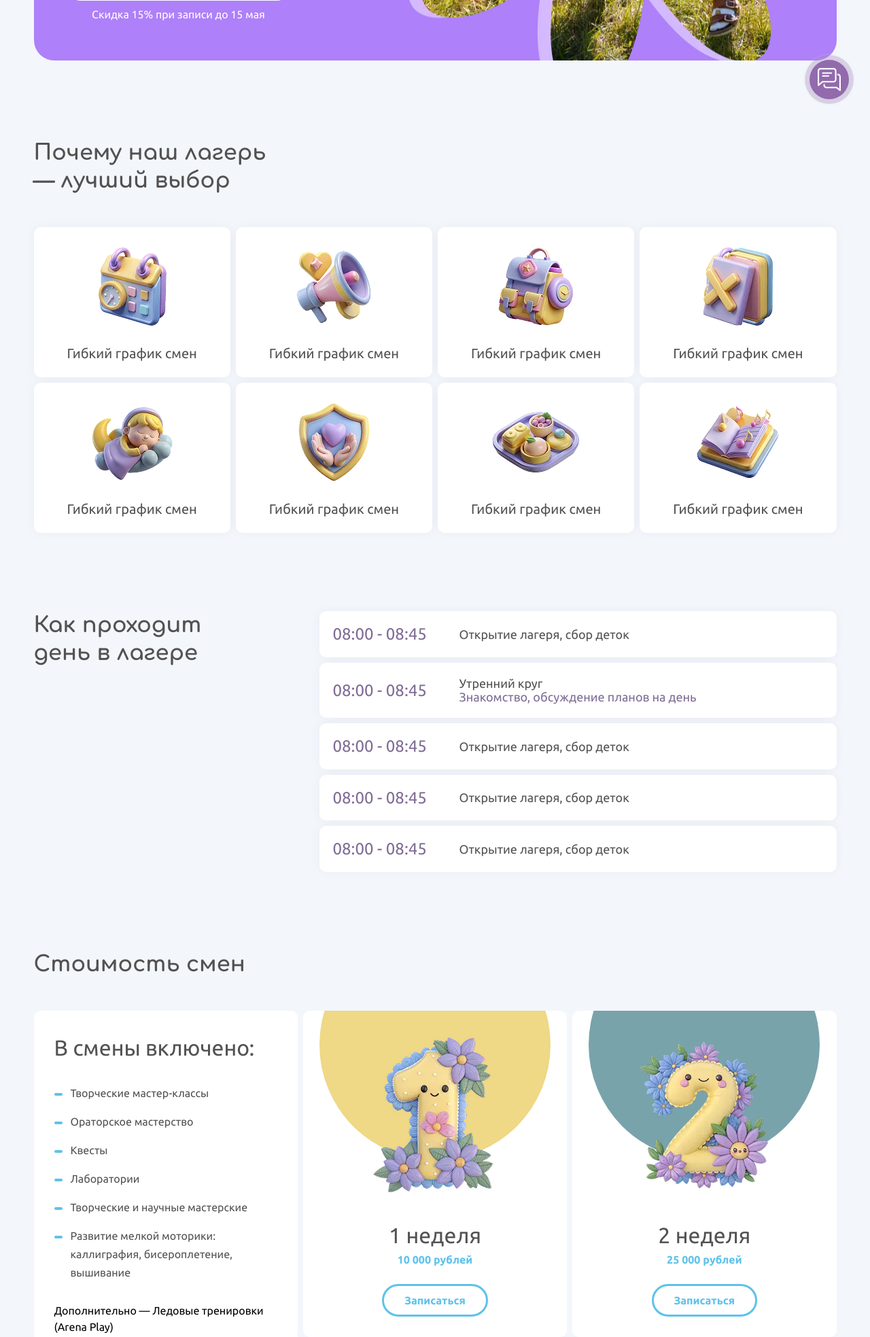
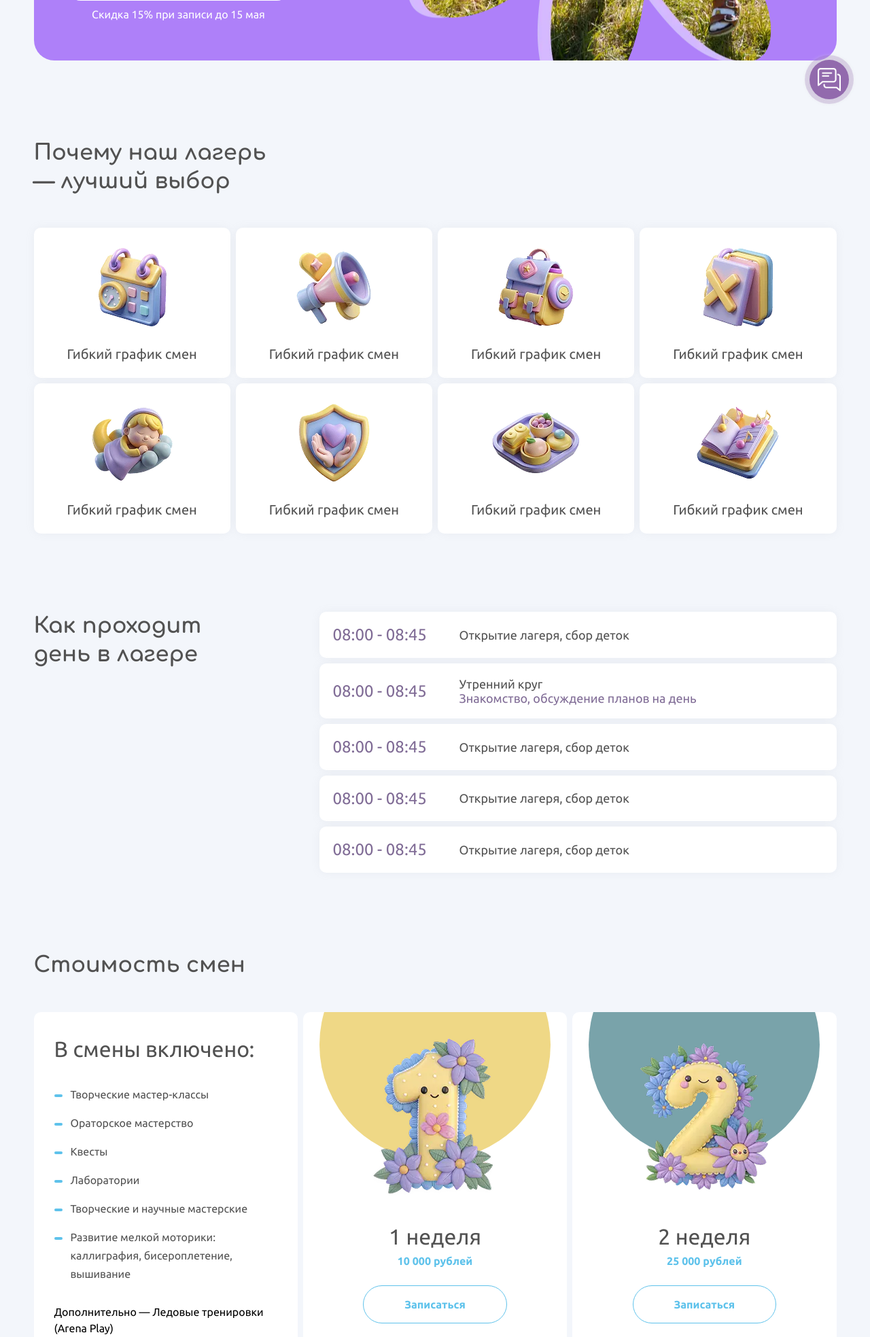
Before and after one commit to acr0matic/happy-children, a PHP site: page /camp.php in a window 1280 px wide. Shown: the part 623-2590 px from the top of the page at 68% size. Run offline with PHP 8.4, Linux system fonts and the light colour scheme; style sheets or scripts are compiled from the project's sources.

Commit message:
feat: правки при интеграции

```diff
--- a/src/scripts/script.js
+++ b/src/scripts/script.js
@@ -42,3 +42,11 @@ new SmoothScroll('a[href*="/#"]', {
 AOS.init({
   once: true,
 });
+
+
+if (document.querySelector('#camp-page')) {
+  new SmoothScroll('a[href*="#"]', {
+    speed: 500,
+    speedAsDuration: true,
+  });
+}
--- a/src/scss/components/button/_button.scss
+++ b/src/scss/components/button/_button.scss
@@ -1,9 +1,14 @@
 .button {
-  outline: none;
+  @include breakpoint($breakpoint-laptop--medium) {
+    font-size: $font-size-6;
+  }
+
+  display: inline-block;
+  padding: 18px 30px;
+
   border: none;
   border-radius: 28px;
-
-  padding: 18px 30px;
+  outline: none;
 
   color: $button__text;
   font-weight: $weight-Bold;
@@ -11,19 +16,15 @@
   cursor: pointer;
   transition: 0.15s ease;
 
-  @include breakpoint($breakpoint-laptop--medium) {
-    font-size: $font-size-6;
-  }
-
   &:hover:enabled {
     @media (hover: hover) {
-      color: $button__text;
       border-color: $button__border--hover;
       background-color: $button__bg--hover;
+      color: $button__text;
     }
   }
 
   &:disabled {
-	opacity: 0.7;
+    opacity: 0.7;
   }
 }
--- a/src/scss/layout/pages/camp/_callback.scss
+++ b/src/scss/layout/pages/camp/_callback.scss
@@ -1,4 +1,6 @@
 #cp-camp-callback {
+  overflow: visible;
+
   .callback {
     &__grid {
       @include breakpoint($breakpoint-laptop--medium) {
--- a/src/scss/layout/pages/camp/_page.scss
+++ b/src/scss/layout/pages/camp/_page.scss
@@ -8,14 +8,17 @@
 
     &__title {
       @include breakpoint($breakpoint-tablet) {
+        font-size: 24px;
         text-align: left;
       }
 
       font-weight: $weight-Bold;
+      line-height: 1.3;
     }
   }
 
   .button {
     padding: 12px 30px;
+    border-width: 1px;
   }
 }
--- a/src/scss/layout/pages/camp/_price.scss
+++ b/src/scss/layout/pages/camp/_price.scss
@@ -75,6 +75,10 @@
       }
 
       .price__title {
+        @include breakpoint($breakpoint-tablet) {
+          font-size: 32px;
+        }
+
         margin-bottom: 0;
       }
 
@@ -115,5 +119,11 @@
       color: #5ec2eb;
       font-weight: $weight-Bold;
     }
+
+    &__action {
+      .button {
+        padding: 18px 60px;
+      }
+    }
   }
 }
--- a/src/scss/vendors/_choices.scss
+++ b/src/scss/vendors/_choices.scss
@@ -188,7 +188,7 @@
 }
 .choices__list--dropdown {
   visibility: hidden;
-  z-index: 1;
+  z-index: 10;
   position: absolute;
   width: 100%;
   background-color: #fff;
```
